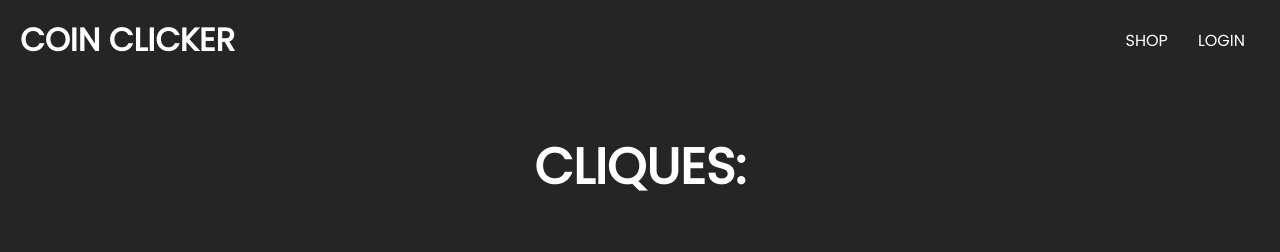
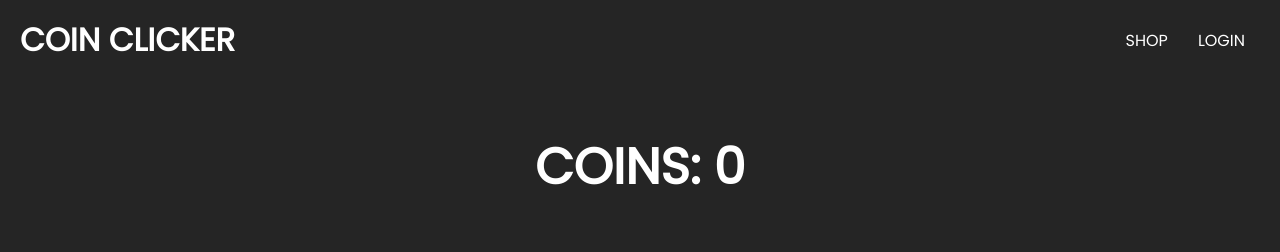
Before and after one commit to GustavoFerrazRocha/clicker, a plain HTML site: page src/index.html in a window 1280 px wide. Shown: the top 252 px of the page. Drawn offline with Linux system fonts and the light colour scheme.

Commit message:
fixed: initial coins

```diff
--- a/src/index.html
+++ b/src/index.html
@@ -20,7 +20,7 @@
     </header>
     <section>
         <div class="container">
-            <h1 class="coin">Cliques: </h1>
+            <h1 class="coin">Coins: 0</h1>
             <div class="moeda">
                 <img src="./assets/svg/001-coin.svg" alt="coin" id="coin" onclick="clickBtn()">
             </div>
```
